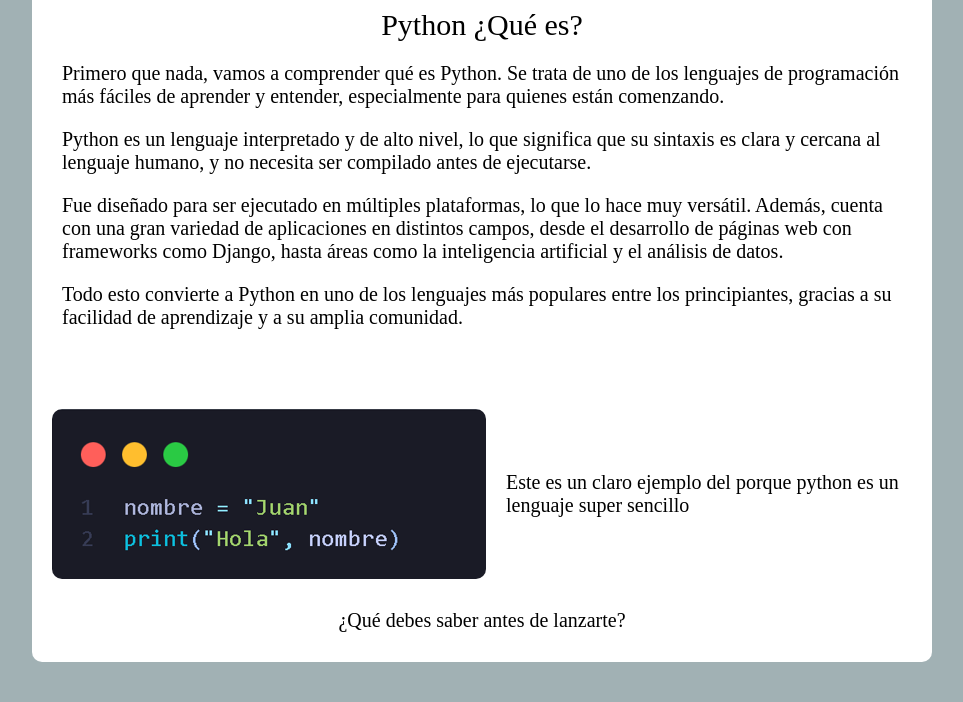
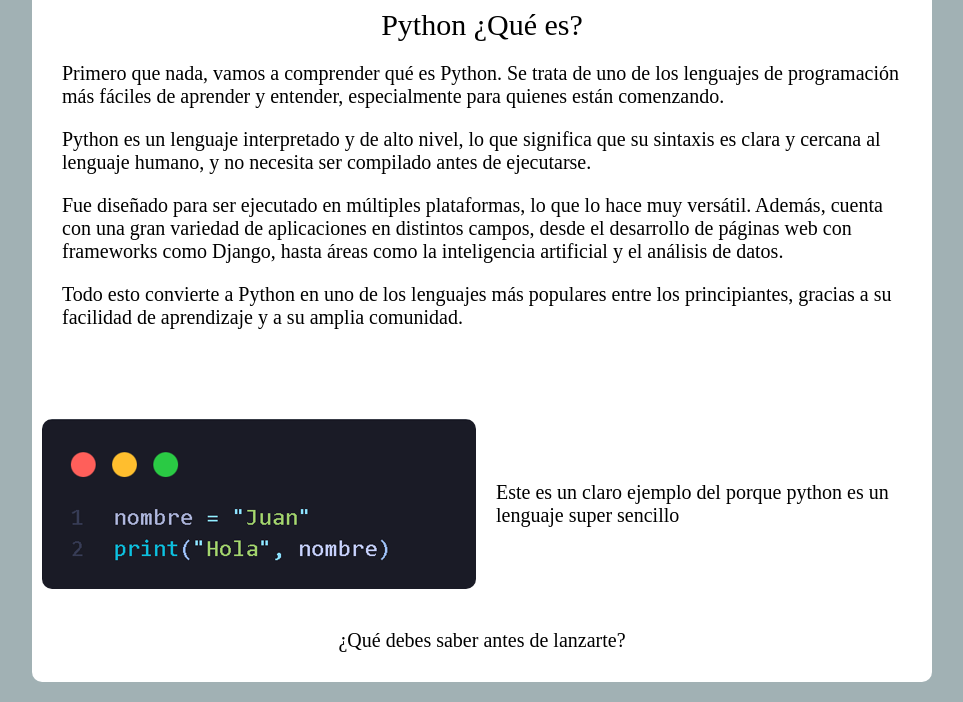
Before and after one commit to jdlzo/Mi_pagina_web, a plain HTML site: page index.html in a window 1280 px wide. Shown: the part 809-1511 px from the top of the page, without its empty margins (158-1121 px from the left). Drawn offline with Linux system fonts and the light colour scheme.

Commit message:
otro arreglo

```diff
--- a/style.css
+++ b/style.css
@@ -48,10 +48,9 @@
     font-size: 30px;
 }
 .imgprint img{
-    max-width: 100%;
+    max-width: 95%;
     height: auto;
     border-radius: 10px;
-    margin-left: 20px;
 }
 .imgprint
 {
@@ -60,6 +59,7 @@
     gap: 20px;
     margin-top: 30px ;
     align-items: center;
+    padding: 10px;
 }
 @media (max-width: 600px) {
     .imgprint {
```
